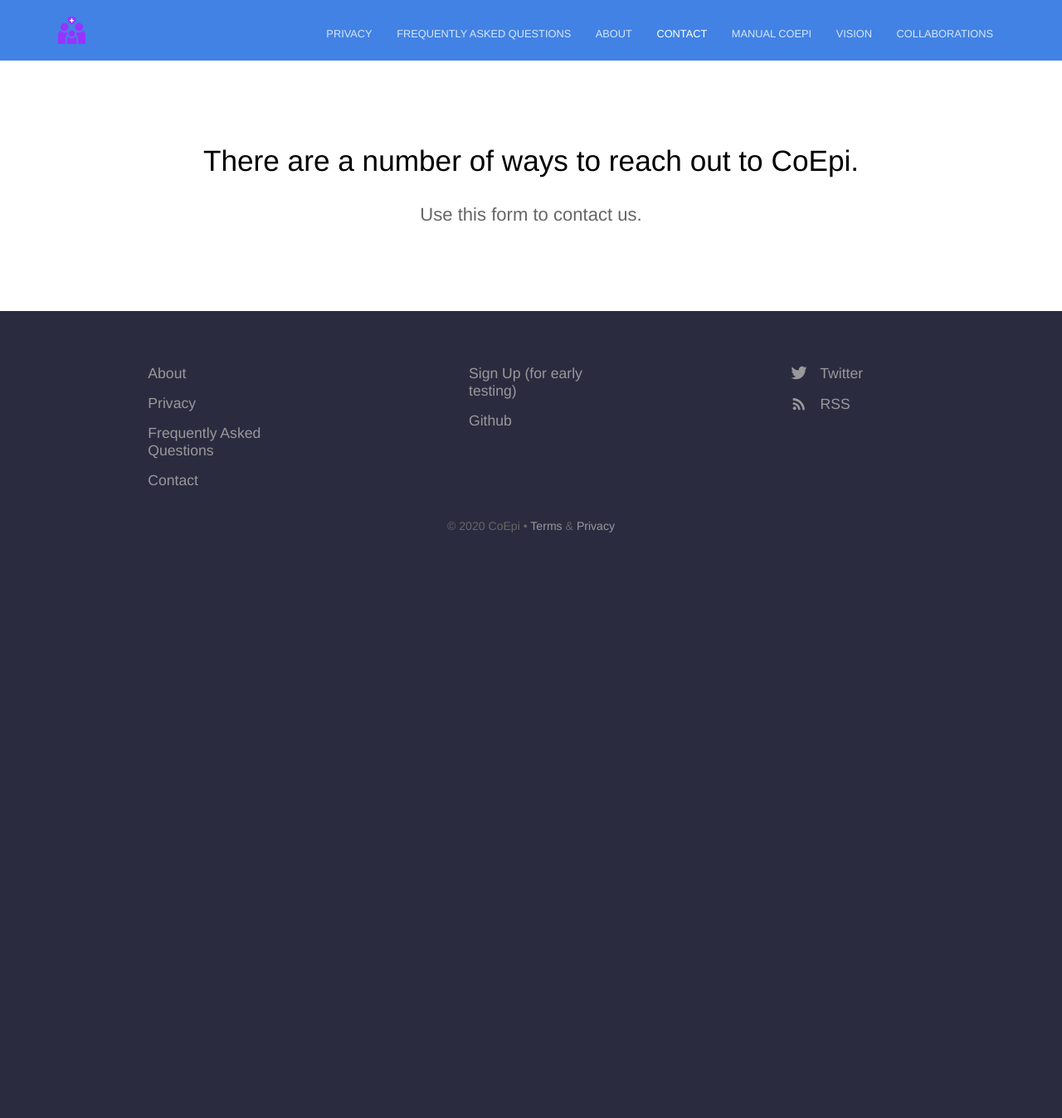
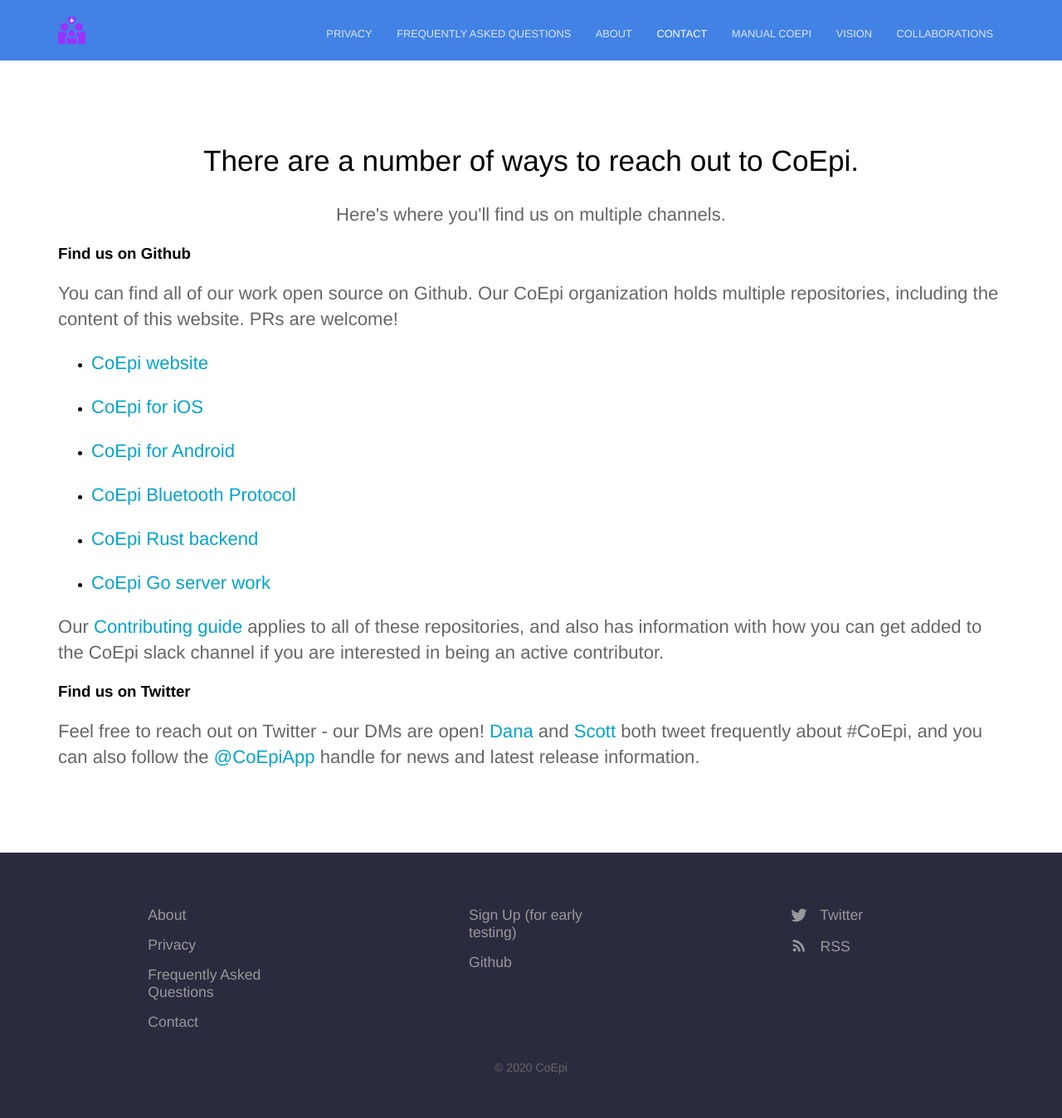
Before and after one commit to Co-Epi/website, a Jekyll site: the page built from contact.html, in a window 1280 px wide. Shown: the whole page at 83% size. Built offline with Jekyll 4.4.1, drawn with Linux system fonts in a browser that asks for light colours; before the commit the page ends 900 px from its top, so only the background shows below that.

Commit message:
More updated content

```diff
--- a/_config.yml
+++ b/_config.yml
@@ -55,7 +55,7 @@
     scope:
       path: "contact.html"
     values:
-      full_width: true
+      full_width: false
 
   -
     scope:
--- a/_layouts/default.html
+++ b/_layouts/default.html
@@ -43,7 +43,7 @@
 					</ul>
 					{% endfor %}
 				</div>
-				<p class="copyright">&copy; {{ site.time | date: '%Y' }} CoEpi • <a href="#">Terms</a> &amp; <a href="#">Privacy</a></p>
+				<p class="copyright">&copy; {{ site.time | date: '%Y' }} CoEpi</p>
 			</div>
 		</footer>
 		<script>
--- a/contact.html
+++ b/contact.html
@@ -1,5 +1,19 @@
 ---
 title: Contact
 heading: There are a number of ways to reach out to CoEpi.
-description: Use this form to contact us.
+description: Here's where you'll find us on multiple channels.
 ---
+
+<h3 id="find-us-on-github">Find us on Github</h3>
+<p>You can find all of our work open source on Github. Our CoEpi organization holds multiple repositories, including the content of this website. PRs are welcome!</p>
+<ul>
+<li><p><a href="https://github.com/Co-Epi/website">CoEpi website</a></li>
+<li><p><a href="https://github.com/Co-Epi/app-ios">CoEpi for iOS</a></li>
+<li><p><a href="https://github.com/Co-Epi/app-android">CoEpi for Android</a></li>
+<li><p><a href="https://github.com/Co-Epi/CEN">CoEpi Bluetooth Protocol</a></li>
+<li><p><a href="https://github.com/Co-Epi/coepi-backend-rust">CoEpi Rust backend</a></li>
+<li><p><a href="https://github.com/Co-Epi/coepi-backend-go">CoEpi Go server work</a></li>
+<p></ul>
+<p>Our <a href="https://github.com/Co-Epi/.github/blob/master/CONTRIBUTING.md">Contributing guide</a> applies to all of these repositories, and also has information with how you can get added to the CoEpi slack channel if you are interested in being an active contributor. </p>
+<h3 id="find-us-on-twitter">Find us on Twitter</h3>
+<p>Feel free to reach out on Twitter - our DMs are open! <a href="https://twitter.com/danamlewis">Dana</a> and <a href="https://twitter.com/scottleibrand">Scott</a> both tweet frequently about #CoEpi, and you can also follow the <a href="https://twitter.com/CoEpiApp">@CoEpiApp</a> handle for news and latest release information. </p>
```
Also changed, not shown: manual.html (+6 -6 lines), 12 other files.
